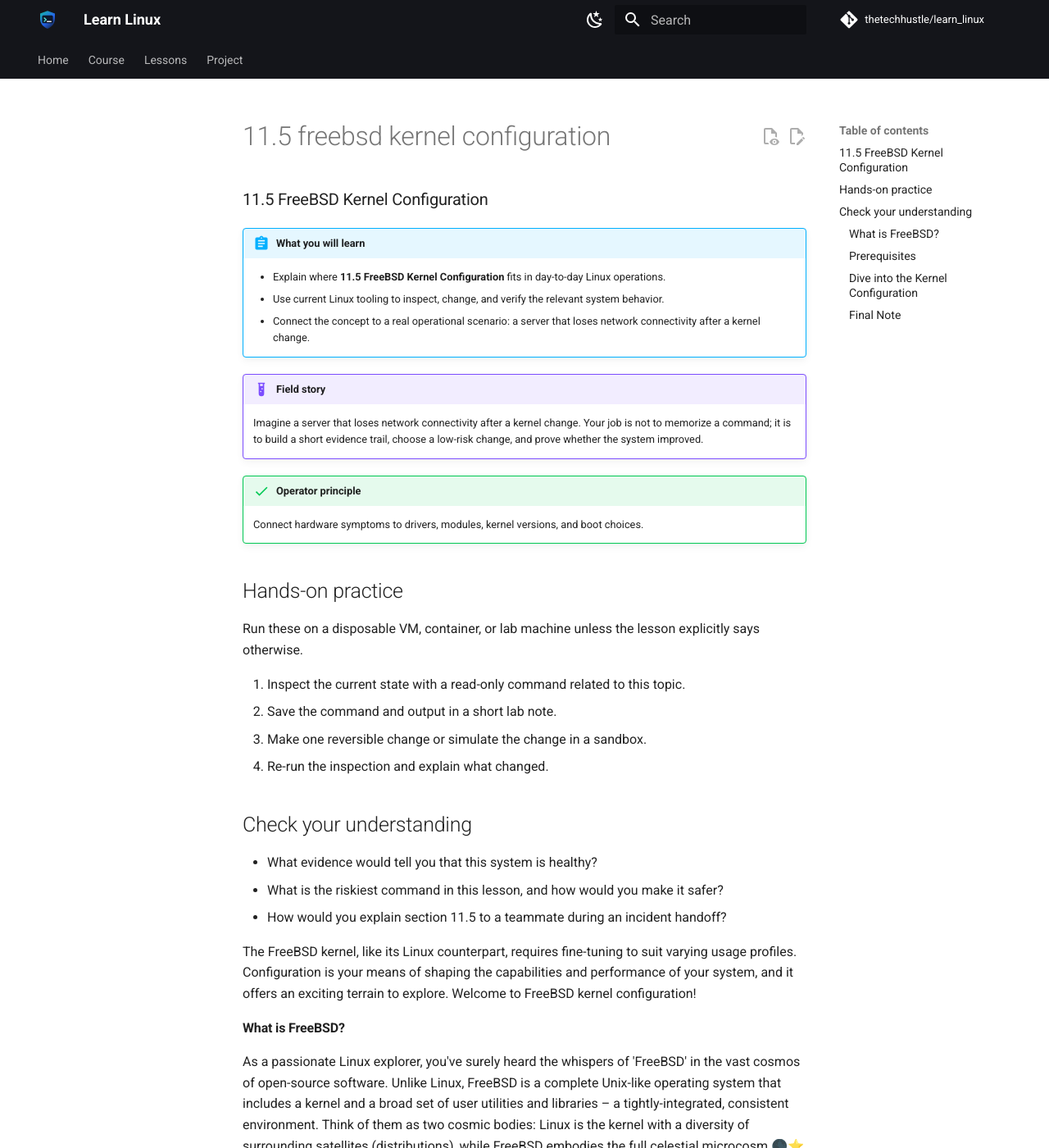
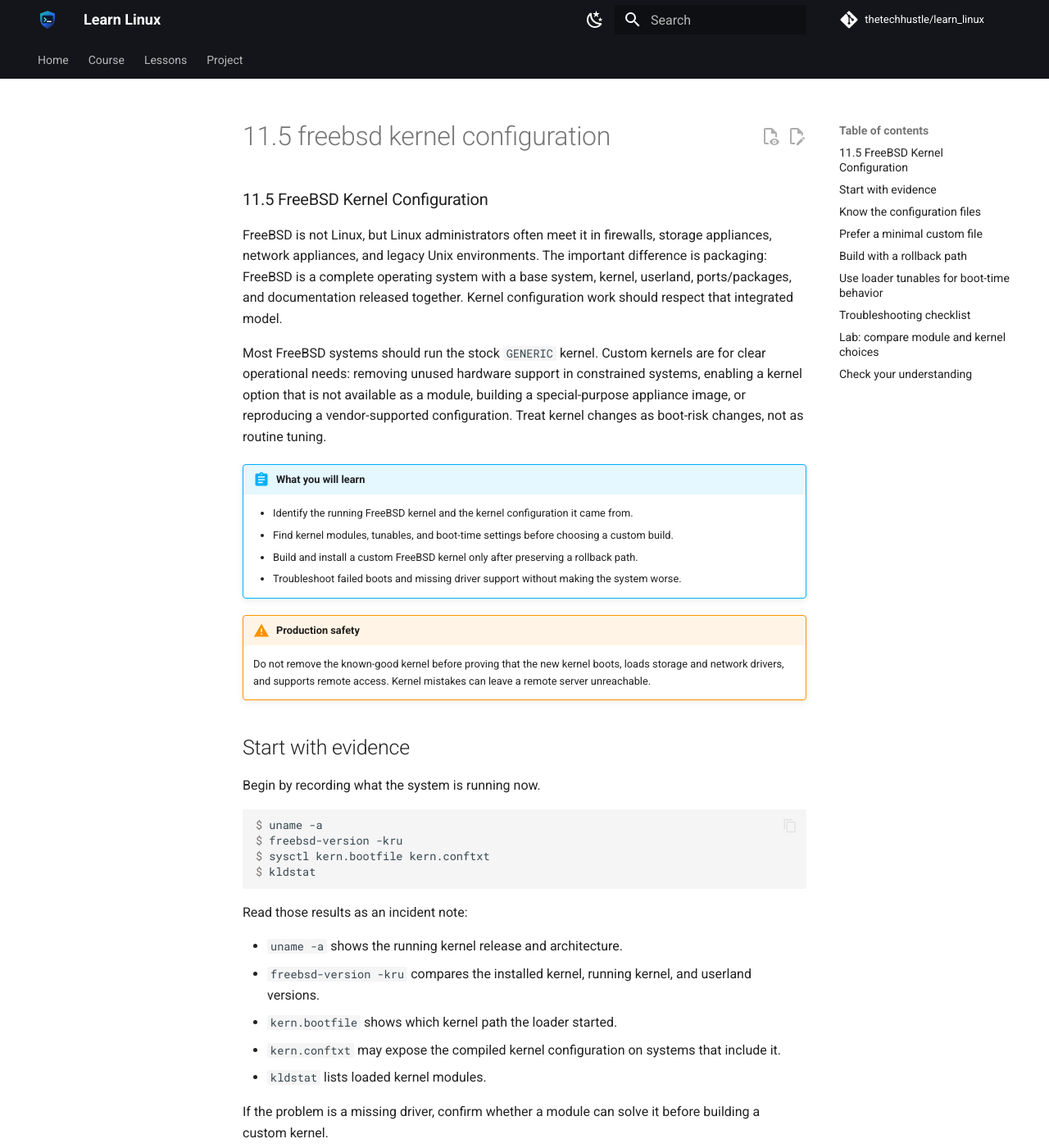
Before and after one commit to thetechhustle/learn_linux, an MkDocs documentation site: the page built from docs/lessons/11_drivers_and_the_kernel/11.5_freebsd_kernel_configuration.md, in a window 1280 px wide and 1400 px high. Shown: the whole window at 82% size. Built offline with MkDocs 1.6.1 and Material for MkDocs 9.7.7, drawn with Linux system fonts in a browser that asks for light colours; comment, search, counter and statistics services are not loaded; some of the changed text lies outside the part shown.

Commit message:
Improve Chapter 11 FreeBSD kernel configuration lesson (#87)
Co-authored-by: Jules Ai <jules@Juless-Air.ts.net lan>

````diff
--- a/docs/lessons/11_drivers_and_the_kernel/11.5_freebsd_kernel_configuration.md
+++ b/docs/lessons/11_drivers_and_the_kernel/11.5_freebsd_kernel_configuration.md
@@ -1,75 +1,217 @@
 ### 11.5 FreeBSD Kernel Configuration
 
+FreeBSD is not Linux, but Linux administrators often meet it in firewalls,
+storage appliances, network appliances, and legacy Unix environments. The
+important difference is packaging: FreeBSD is a complete operating system with a
+base system, kernel, userland, ports/packages, and documentation released
+together. Kernel configuration work should respect that integrated model.
 
+Most FreeBSD systems should run the stock `GENERIC` kernel. Custom kernels are
+for clear operational needs: removing unused hardware support in constrained
+systems, enabling a kernel option that is not available as a module, building a
+special-purpose appliance image, or reproducing a vendor-supported
+configuration. Treat kernel changes as boot-risk changes, not as routine tuning.
 
 !!! abstract "What you will learn"
-    - Explain where **11.5 FreeBSD Kernel Configuration** fits in day-to-day Linux operations.
-    - Use current Linux tooling to inspect, change, and verify the relevant system behavior.
-    - Connect the concept to a real operational scenario: a server that loses network connectivity after a kernel change.
+    - Identify the running FreeBSD kernel and the kernel configuration it came
+      from.
+    - Find kernel modules, tunables, and boot-time settings before choosing a
+      custom build.
+    - Build and install a custom FreeBSD kernel only after preserving a rollback
+      path.
+    - Troubleshoot failed boots and missing driver support without making the
+      system worse.
 
-!!! example "Field story"
-    Imagine a server that loses network connectivity after a kernel change. Your job is not to memorize a command; it is to build a short evidence trail, choose a low-risk change, and prove whether the system improved.
+!!! warning "Production safety"
+    Do not remove the known-good kernel before proving that the new kernel
+    boots, loads storage and network drivers, and supports remote access. Kernel
+    mistakes can leave a remote server unreachable.
 
-!!! success "Operator principle"
-    Connect hardware symptoms to drivers, modules, kernel versions, and boot choices.
+## Start with evidence
 
-## Hands-on practice
+Begin by recording what the system is running now.
 
-Run these on a disposable VM, container, or lab machine unless the lesson explicitly says otherwise.
+```console
+$ uname -a
+$ freebsd-version -kru
+$ sysctl kern.bootfile kern.conftxt
+$ kldstat
+```
 
-1. Inspect the current state with a read-only command related to this topic.
-2. Save the command and output in a short lab note.
-3. Make one reversible change or simulate the change in a sandbox.
-4. Re-run the inspection and explain what changed.
+Read those results as an incident note:
+
+- `uname -a` shows the running kernel release and architecture.
+- `freebsd-version -kru` compares the installed kernel, running kernel, and
+  userland versions.
+- `kern.bootfile` shows which kernel path the loader started.
+- `kern.conftxt` may expose the compiled kernel configuration on systems that
+  include it.
+- `kldstat` lists loaded kernel modules.
+
+If the problem is a missing driver, confirm whether a module can solve it before
+building a custom kernel.
+
+```console
+$ kldstat | less
+$ ls /boot/kernel/*.ko | less
+$ man kldload
+$ man loader.conf
+```
+
+For many changes, `/boot/loader.conf`, `/etc/rc.conf`, or a module package is a
+lower-risk answer than rebuilding the kernel.
+
+## Know the configuration files
+
+FreeBSD kernel configuration files usually live under the source tree:
+
+```console
+/usr/src/sys/amd64/conf/GENERIC
+/usr/src/sys/amd64/conf/MINIMAL
+/usr/src/sys/arm64/conf/GENERIC
+```
+
+The architecture directory depends on the machine. Use `uname -m` to locate the
+right one.
+
+```console
+$ uname -m
+$ ls /usr/src/sys/$(uname -m)/conf
+```
+
+If `/usr/src` is missing, install or fetch source that matches the system
+release before building. Do not mix random source branches with a production
+host.
+
+```console
+$ freebsd-version -u
+$ ls /usr/src
+```
+
+Follow the FreeBSD Handbook for the supported source-management method for that
+release. Modern FreeBSD systems commonly use `git` for source updates; older
+instructions that reference Subversion are historical and should not be copied
+blindly.
+
+## Prefer a minimal custom file
+
+Keep custom configuration small and traceable. Start with `GENERIC`, then add
+only the difference you can justify.
+
+```console
+$ cd /usr/src/sys/$(uname -m)/conf
+$ sudo cp GENERIC MYKERNEL
+$ sudo vi MYKERNEL
+```
+
+At the top of the file, add a short comment that explains the operational reason
+for the custom kernel:
+
+```text
+# MYKERNEL - enables option X for appliance Y.
+# Change ticket: INC-1234
+include GENERIC
+```
+
+Where possible, use an `include GENERIC` style and append the required
+differences. A full copy of `GENERIC` is harder to review later because it hides
+what the system owner actually changed.
+
+## Build with a rollback path
+
+Before installing, preserve the known-good boot target and confirm console or
+out-of-band access.
+
+```console
+$ su -
+# cp -a /boot/kernel /boot/kernel.good
+# cd /usr/src
+# make buildkernel KERNCONF=MYKERNEL
+# make installkernel KERNCONF=MYKERNEL
+```
+
+After installation, do not declare success just because the build completed.
+Reboot during a maintenance window and verify the hardware and services that
+matter.
+
+```console
+$ uname -a
+$ freebsd-version -kru
+$ kldstat
+$ ifconfig
+$ zpool status
+$ service -e
+```
+
+If the new kernel fails, use the boot loader menu or loader prompt to boot the
+saved kernel, such as `kernel.good`, then restore the previous configuration.
+
+## Use loader tunables for boot-time behavior
+
+Some kernel behavior is controlled at boot without recompiling. Inspect current
+values first:
+
+```console
+$ sysctl -a | less
+$ sysctl hw.model hw.ncpu kern.maxfiles
+$ cat /boot/loader.conf
+```
+
+Add loader tunables only when the FreeBSD manual page or Handbook says the value
+must be set before the kernel starts. Runtime `sysctl` values belong in
+`/etc/sysctl.conf` when they need to persist.
+
+## Troubleshooting checklist
+
+If a FreeBSD host loses hardware support after a kernel change:
+
+1. Boot the previous kernel if the system is unreachable or missing root storage.
+2. Compare `uname -a`, `freebsd-version -kru`, and `kldstat` against the last
+   known-good note.
+3. Check `/boot/loader.conf` for removed or misspelled module entries.
+4. Confirm that the custom configuration did not remove storage, network,
+   filesystem, firewall, or virtualization support.
+5. Rebuild from a clean source tree that matches the installed release.
+
+Avoid changing several variables at once. A source update, config edit, module
+change, and boot-loader edit in one maintenance window make rollback much
+harder.
+
+## Lab: compare module and kernel choices
+
+Use a disposable FreeBSD VM or lab host.
+
+1. Record the running kernel and userland versions:
+
+   ```console
+   $ uname -a
+   $ freebsd-version -kru
+   ```
+
+2. List loaded modules and save the output:
+
+   ```console
+   $ kldstat
+   ```
+
+3. Pick one loaded module and read its manual page or related Handbook section.
+   Note whether it can be loaded through `/boot/loader.conf`.
+
+4. Find the matching architecture configuration directory:
+
+   ```console
+   $ uname -m
+   $ ls /usr/src/sys/$(uname -m)/conf
+   ```
+
+5. Write a short change plan that says whether you would use a module, loader
+   tunable, runtime `sysctl`, or custom kernel build. Include the rollback step.
 
 ## Check your understanding
 
-- What evidence would tell you that this system is healthy?
-- What is the riskiest command in this lesson, and how would you make it safer?
-- How would you explain section 11.5 to a teammate during an incident handoff?
-
-
-The FreeBSD kernel, like its Linux counterpart, requires fine-tuning to suit varying usage profiles. Configuration is your means of shaping the capabilities and performance of your system, and it offers an exciting terrain to explore. Welcome to FreeBSD kernel configuration!
-
-#### What is FreeBSD?
-
-As a passionate Linux explorer, you've surely heard the whispers of 'FreeBSD' in the vast cosmos of open-source software. Unlike Linux, FreeBSD is a complete Unix-like operating system that includes a kernel and a broad set of user utilities and libraries – a tightly-integrated, consistent environment. Think of them as two cosmic bodies: Linux is the kernel with a diversity of surrounding satellites (distributions), while FreeBSD embodies the full celestial microcosm.🌑⭐🌐
-
-Its powerful networking capabilities, robustness, and superior documentation make it a stellar choice for many mission-critical, server-oriented deployments.
-
-#### Prerequisites
-
-Before beginning your FreeBSD kernel configuration voyage, prepare your vessel by installing the source code. If it isn't there by default, use the scary-sounding 'svnlite' utility to checkout a copy from the official FreeBSD repository.
-
-```bash
-svnlite checkout https://svn.FreeBSD.org/base/release/9.0.0/ /usr/src
-```
-
-Remember to replace '9.0.0' with your FreeBSD version number. Terrifying, wasn't it? You've already begun tinkering with the system's beating heart. 💓🛠️💻
-
-#### Dive into the Kernel Configuration
-
-You'll find the kernel configuration files in '/usr/src/sys/'.' Now it's time to build your unique configuration file.
-
-1. Pick an existing file as a starting point.
-
-```bash
-cd /usr/src/sys/`uname -m`/conf
-cp GENERIC MYKERNEL
-```
-
-2. Modify 'MYKERNEL' to your heart's content with your editor of choice. This is where you decide what your system looks like, the criteria it adheres to, and which horizons it can explore.
-
-Finally, build and install your kernel. Brace yourself, dear explorer, for you might encounter compilation errors, particularly if you've made drastic changes.
-
-```bash
-cd /usr/src
-make buildkernel KERNCONF=MYKERNEL
-make installkernel KERNCONF=MYKERNEL
-```
-
-#### Final Note
-
-That's just a brief dip into FreeBSD kernel configuration, a process as thrilling as it is intricate. With each line of code, with each kernel tweak, you are shaping your system, evolving it, taking command of your digital destiny! Now armed with the beginnings of FreeBSD knowledge, look forward to your voyages beyond the Linux constellation. ✨☄️🚀🌌
-
-Note: This process, while not overly complex, can still present challenges. Caution is advised, as an improperly configured kernel can lead to system instability. Always refer to official FreeBSD documentation or reliable forums for guidance and troubleshooting.🚀🔥🐧
+- Why is `GENERIC` usually the best kernel for a normal FreeBSD server?
+- What evidence shows that the running kernel and installed userland are out of
+  sync?
+- When is `/boot/loader.conf` safer than a custom kernel configuration?
+- What must you preserve before installing a new kernel on a remote host?
+- How would you explain a failed custom-kernel boot during an incident handoff?
````
